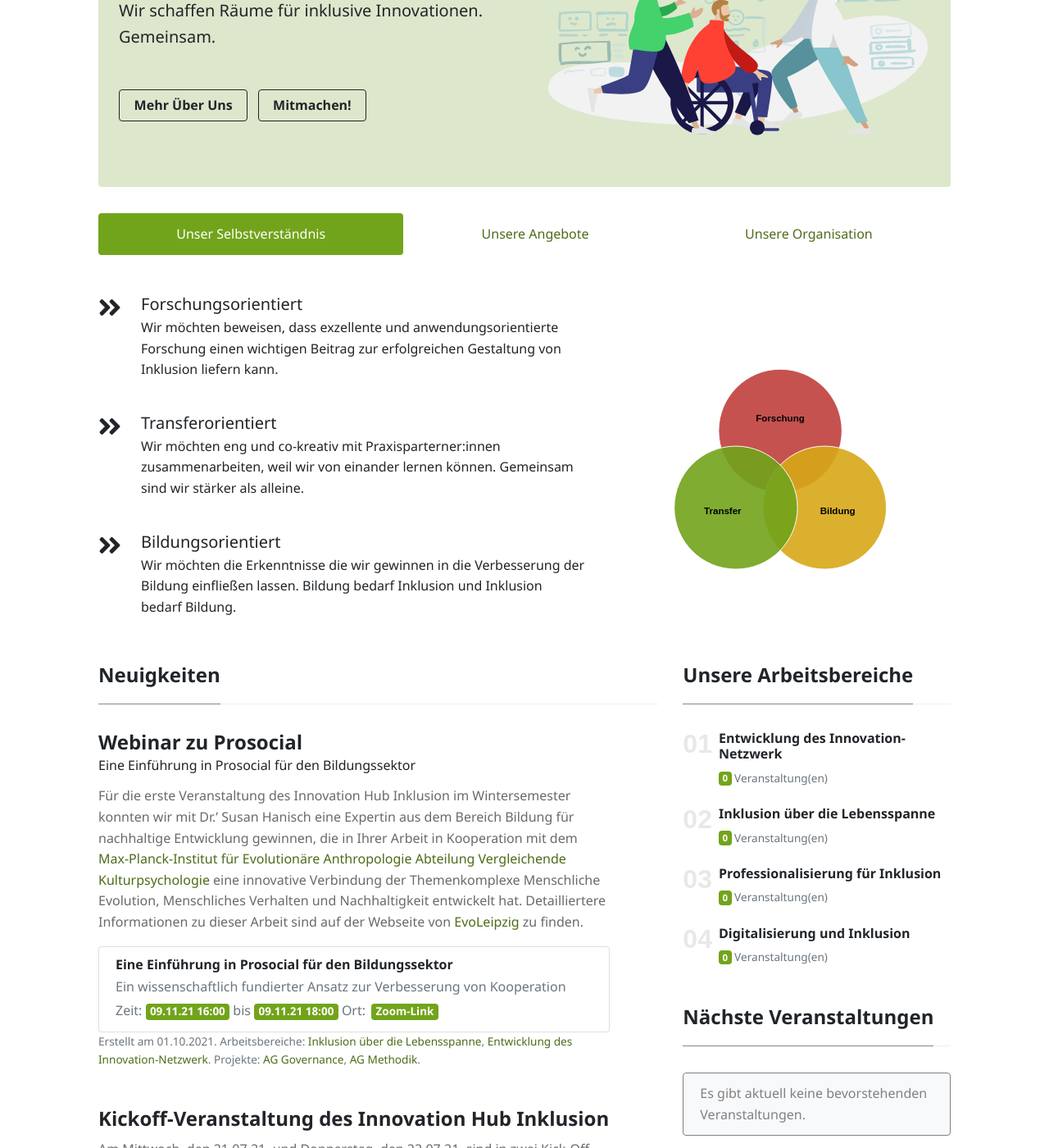
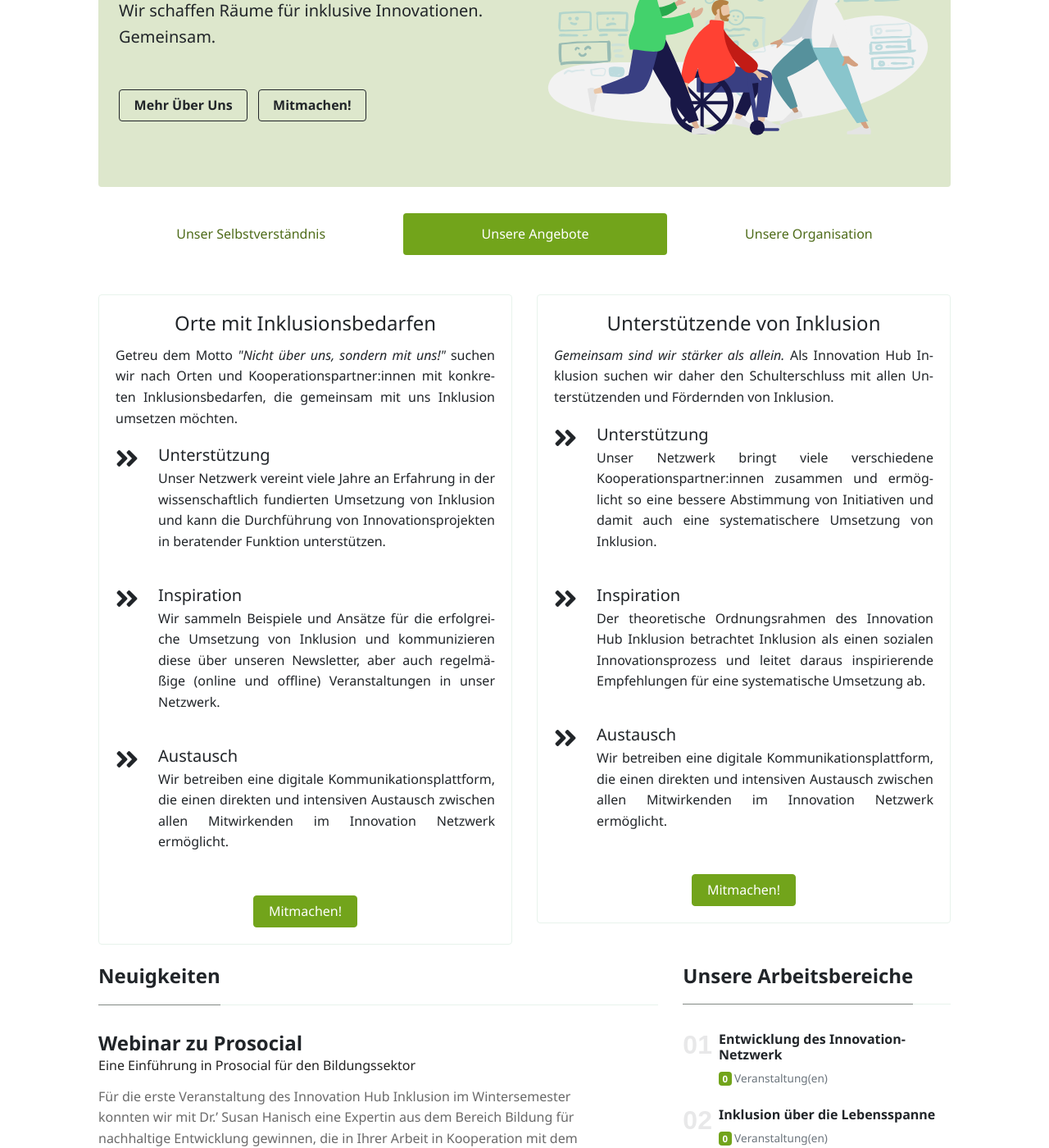
Before and after one commit to innovation-hub-inklusion/innovation-hub-inklusion.github.io, a Jekyll site: the page built from index.html, in a window 1280 px wide and 1400 px high, scrolled down 311 px. Shown: the whole window at 82% size. Built offline with Jekyll 4.4.1, drawn with Linux system fonts in a browser that asks for light colours; the list of posts is cut into pages by our own code.

Commit message:
Update front page and about us

```diff
--- a/_includes/section-overview.html
+++ b/_includes/section-overview.html
@@ -1,17 +1,17 @@
 <div class="intro-section my-4">
     <ul class="nav nav-pills nav-fill mb-3 mb-lg-5" id="intro-section-tabs" role="tablist">
         <li class="nav-item" role="presentation">
-            <a class="nav-link active" id="our-concept-tab" data-toggle="pill" href="#our-concept" role="tab" aria-controls="our-concept" aria-selected="true">Unser Selbstverständnis</a>
+            <a class="nav-link" id="our-concept-tab" data-toggle="pill" href="#our-concept" role="tab" aria-controls="our-concept" aria-selected="true">Unser Selbstverständnis</a>
         </li>
         <li class="nav-item" role="presentation">
-            <a class="nav-link" id="our-offers-tab" data-toggle="pill" href="#our-offers" role="tab" aria-controls="our-offers" aria-selected="false">Unsere Angebote</a>
+            <a class="nav-link active" id="our-offers-tab" data-toggle="pill" href="#our-offers" role="tab" aria-controls="our-offers" aria-selected="false">Unsere Angebote</a>
         </li>
         <li class="nav-item" role="presentation">
             <a class="nav-link" id="our-organization-tab" data-toggle="pill" href="#our-organization" role="tab" aria-controls="our-organization" aria-selected="false">Unsere Organisation</a>
         </li>
     </ul>
     <div class="tab-content" id="intro-section-content">
-        <div class="tab-pane show active" id="our-concept" role="tabpanel" aria-labelledby="our-concept-tab">
+        <div class="tab-pane" id="our-concept" role="tabpanel" aria-labelledby="our-concept-tab">
             <div class="row">
                 <div class="col-lg-7">
                     <ul class="list-unstyled">
@@ -41,34 +41,80 @@
                 <div class="col-lg-5 our-concept-figure mb-4 mb-lg-0 order-first order-lg-last"></div>
             </div>
         </div>
-        <div class="tab-pane" id="our-offers" role="tabpanel" aria-labelledby="our-offers-tab">
+        <div class="tab-pane show active" id="our-offers" role="tabpanel" aria-labelledby="our-offers-tab">
             <div class="row">
-                <div class="col-lg-7">
+                <div class="col-md-6">
+                    <div class="card">
+                        <div class="card-body">
+                          <h4 class="card-title text-center">Orte mit Inklusionsbedarfen</h4>
+                          <p class="card-text text-justify">Getreu dem Motto <i>"Nicht über uns, sondern mit uns!"</i> suchen wir nach Orten und Kooperationspartner:innen mit konkreten Inklusionsbedarfen, die gemeinsam mit uns Inklusion umsetzen möchten.</p>
+                        </div>
+                        <div class="card-body py-0">
                             <ul class="list-unstyled">
                                 <li class="media">
                                     <i class="fa fa-2x fa-angle-double-right mr-4"></i>
                                     <div class="media-body">
-                                <h5 class="mt-0 mb-1">Netzwerk und Austausch</h5>
-                                <p>Wir bieten eine offene digitale Kommunikationsplattform für einen intensiven Austausch zu den vielen Facetten des Themenkomplex Inklusion.</p>
+                                        <h5 class="mt-0 mb-1">Unterstützung</h5>
+                                        <p class="text-justify">Unser Netzwerk vereint viele Jahre an Erfahrung in der wissenschaftlich fundierten Umsetzung von Inklusion und kann die Durchführung von Innovationsprojekten in beratender Funktion unterstützen.</p>
                                     </div>
                                 </li>
                                 <li class="media my-4">
                                     <i class="fa fa-2x fa-angle-double-right mr-4"></i>
                                     <div class="media-body">
-                                <h5 class="mt-0 mb-1">Veranstaltungen</h5>
-                                <p>Wir bieten regelmäßig (online und offline) Veranstaltungen zu den verschienden Arbeitsbereichen des Innovation Hub Inklusion an.</p>
+                                        <h5 class="mt-0 mb-1">Inspiration</h5>
+                                        <p class="text-justify">Wir sammeln Beispiele und Ansätze für die erfolgreiche Umsetzung von Inklusion und kommunizieren diese über unseren Newsletter, aber auch regelmäßige (online und offline) Veranstaltungen in unser Netzwerk.</p>
                                     </div>
                                 </li>
                                 <li class="media">
                                     <i class="fa fa-2x fa-angle-double-right mr-4"></i>
                                     <div class="media-body">
-                                <h5 class="mt-0 mb-1">Unterstützung</h5>
-                                <p>Wir bieten Unterstützung bei der Entwicklung von Innovationsprojekten mit Bezug zu Inklusion an. Wenden Sie sich einfach an uns, um nähere Details zu erfahren.</p>
+                                        <h5 class="mt-0 mb-1">Austausch</h5>
+                                        <p class="text-justify">Wir betreiben eine digitale Kommunikationsplattform, die einen direkten und intensiven Austausch zwischen allen Mitwirkenden im Innovation Netzwerk ermöglicht.</p>
                                     </div>
                                 </li>
                             </ul>
                         </div>
-                <div class="col-lg-5 our-offers-figure mb-4 mb-lg-0 order-first order-lg-last"></div>
+                        <div class="card-body text-center">
+                            <a href="#" class="btn btn-primary">Mitmachen!</a>
+                        </div>
+                    </div>
+                </div>
+                <div class="col-md-6">
+                    <div class="card">
+                        <div class="card-body">
+                          <h4 class="card-title text-center">Unterstützende von Inklusion</h4>
+                          <p class="card-text text-justify mb-lg-4 mb-xl-0"><i>Gemeinsam sind wir stärker als allein.</i> Als Innovation Hub Inklusion suchen wir daher den Schulterschluss mit allen Unterstützenden und Fördernden von Inklusion.</p>
+                        </div>
+                        <div class="card-body py-0">
+                            <ul class="list-unstyled">
+                                <li class="media">
+                                    <i class="fa fa-2x fa-angle-double-right mr-4"></i>
+                                    <div class="media-body">
+                                        <h5 class="mt-0 mb-1">Unterstützung</h5>
+                                        <p class="text-justify">Unser Netzwerk bringt viele verschiedene Kooperationspartner:innen zusammen und ermöglicht so eine bessere Abstimmung von Initiativen und damit auch eine systematischere Umsetzung von Inklusion.</p>
+                                    </div>
+                                </li>
+                                <li class="media my-4">
+                                    <i class="fa fa-2x fa-angle-double-right mr-4"></i>
+                                    <div class="media-body">
+                                        <h5 class="mt-0 mb-1">Inspiration</h5>
+                                        <p class="text-justify">Der theoretische Ordnungsrahmen des Innovation Hub Inklusion betrachtet Inklusion als einen sozialen Innovationsprozess und leitet daraus inspirierende Empfehlungen für eine systematische Umsetzung ab.</p>
+                                    </div>
+                                </li>
+                                <li class="media">
+                                    <i class="fa fa-2x fa-angle-double-right mr-4"></i>
+                                    <div class="media-body">
+                                        <h5 class="mt-0 mb-1">Austausch</h5>
+                                        <p class="text-justify">Wir betreiben eine digitale Kommunikationsplattform, die einen direkten und intensiven Austausch zwischen allen Mitwirkenden im Innovation Netzwerk ermöglicht.</p>
+                                    </div>
+                                </li>
+                            </ul>
+                        </div>
+                        <div class="card-body text-center">
+                            <a href="#" class="btn btn-primary">Mitmachen!</a>
+                        </div>
+                    </div>
+                </div>
             </div>
         </div>
         <div class="tab-pane" id="our-organization" role="tabpanel" aria-labelledby="our-organization-tab">
--- a/_layouts/default.html
+++ b/_layouts/default.html
@@ -1,5 +1,5 @@
 <!DOCTYPE html>
-<html lang="en">
+<html lang="de-DE">
 <head>
     <meta charset="utf-8">
     <meta name="viewport" content="width=device-width, initial-scale=1, shrink-to-fit=no">
--- a/_layouts/page-sidebar.html
+++ b/_layouts/page-sidebar.html
@@ -8,7 +8,7 @@ layout: default
     <div class="row">
         <div class="col-md-8">
             <h4 class="font-weight-bold spanborder"><span>{{page.title}}</span></h4>
-            <div class="page-content mb-5">
+            <div class="page-content mb-5 {{page.content_css}}">
                 {{ content }}
             </div>
 
--- a/assets/css/theme.css
+++ b/assets/css/theme.css
@@ -78,6 +78,19 @@ body {
 .site-content {
 	margin-top: 20px;
 	min-height:400px;
+}
+.text-justify {
+	/* From: http://vlst.nl/x/e2 */
+	-ms-word-break: break-all;
+	word-break: break-all;
+
+  	/* Non standard for webkit */
+	word-break: break-word;
+
+  	-webkit-hyphens: auto; /* Saf 5.1+ */
+	-moz-hyphens: auto; /* Fx 6.0+ */
+	-ms-hyphens: auto; /* IE 10+ */
+	hyphens: auto; /* None yet */
 }
 img {
 	max-width:100%;
```
Also changed, not shown: _pages/about.md (+5 -4 lines). Lines whose indentation alone changed are shown as unchanged.
